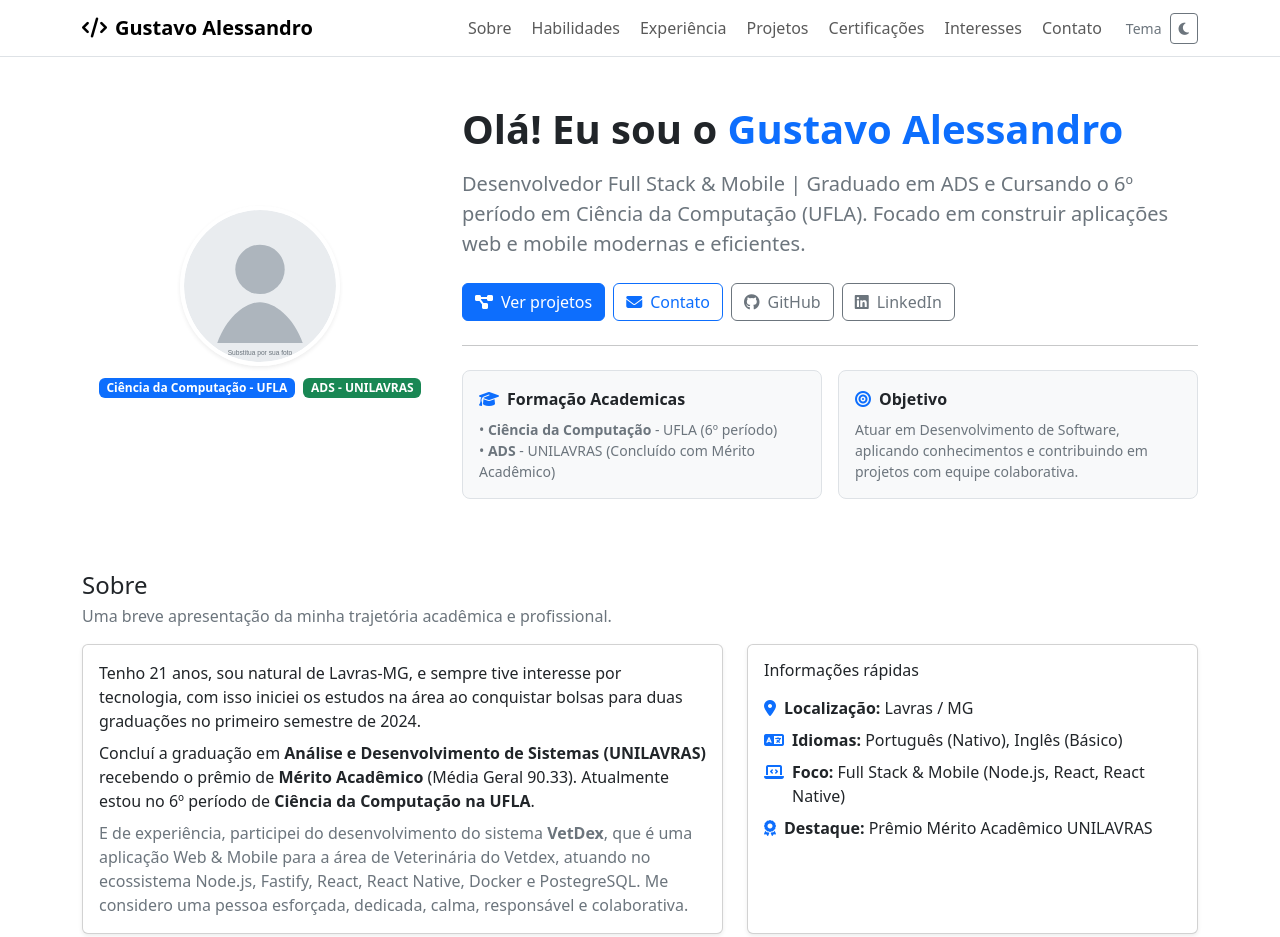
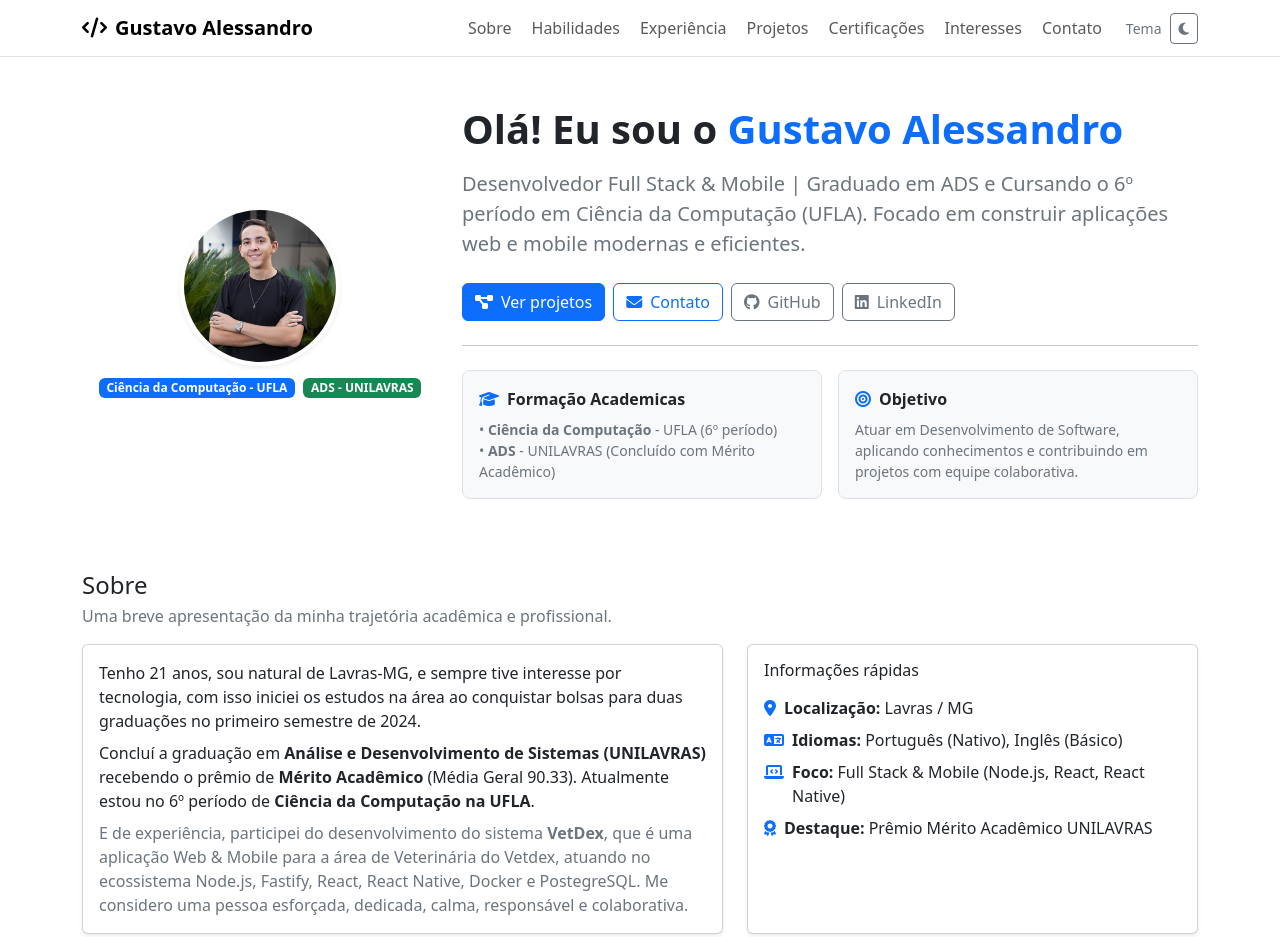
Before and after one commit to GUSTAVO-ALESSANDRO/pagina-pessoal, a plain HTML site: page bootstrap/index.html in a window 1280 px wide. Shown: the top 937 px of the page. Drawn offline with nearby package versions, Linux system fonts and the light colour scheme.

Commit message:
fix(portfolio): atualiza foto de perfil

```diff
--- a/bootstrap/index.html
+++ b/bootstrap/index.html
@@ -49,7 +49,7 @@
             <div class="container">
                 <div class="row align-items-center g-4">
                     <div class="col-12 col-lg-4 text-center">
-                        <img class="profile-img shadow-sm" src="assets/img/foto.svg" alt="Foto de Gustavo Alessandro">
+                        <img class="profile-img shadow-sm" src="assets/img/foto.png" alt="Foto de Gustavo Alessandro">
                         <div class="mt-2">
                             <span class="badge text-bg-primary me-1">Ciência da Computação - UFLA</span>
                             <span class="badge text-bg-success">ADS - UNILAVRAS</span>
```
Also changed, not shown: bootstrap/assets/img/foto.png (added), bootstrap/assets/img/foto.svg (deleted).
